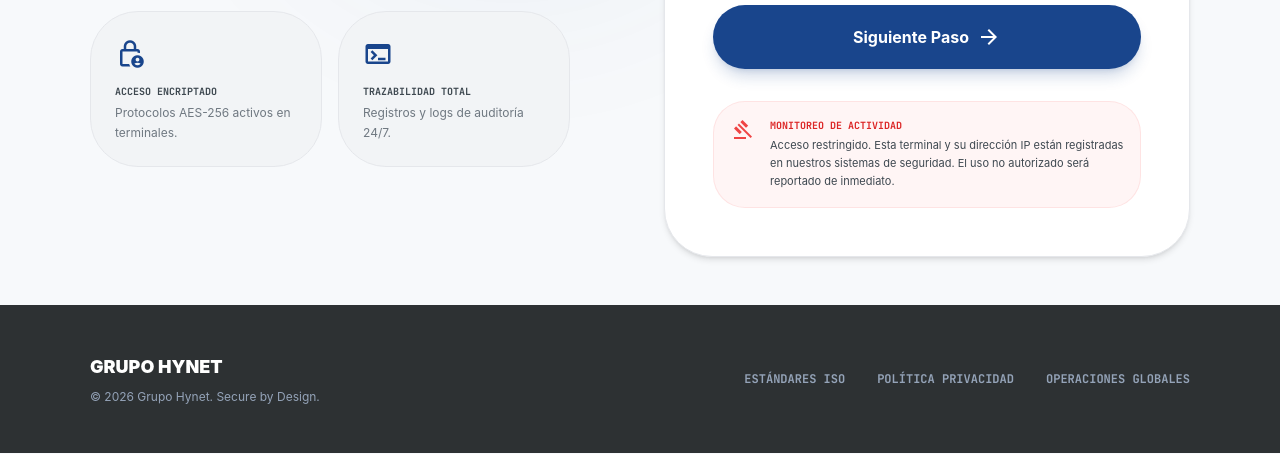
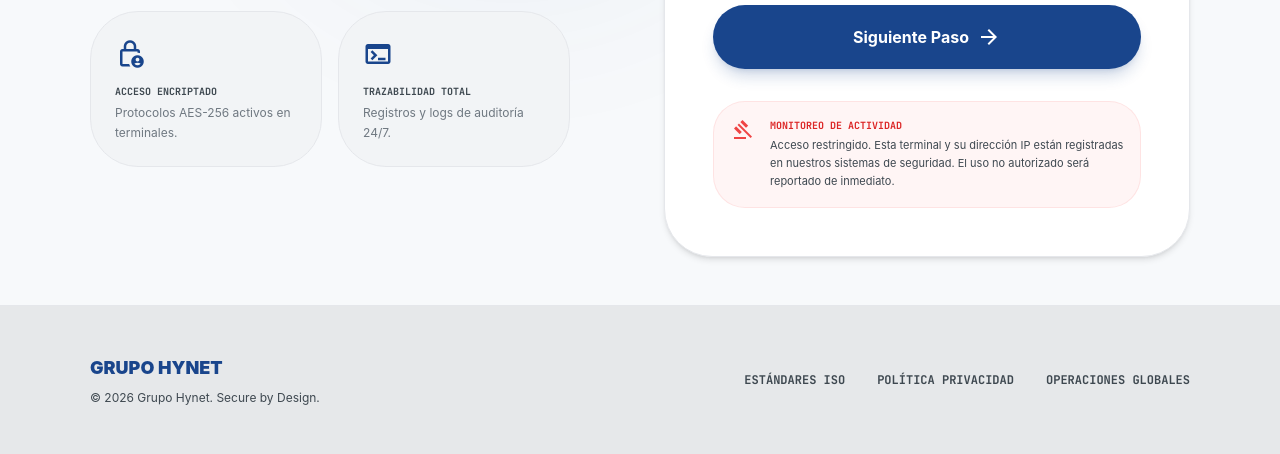
Before and after one commit to rontubot/hynet, a website: page portal/login.html in a window 1280 px wide. Shown: the part 686-1140 px from the top of the page. Drawn offline with nearby package versions, Linux system fonts and the light colour scheme; a web font is replaced by a local one.

Commit message:
fix: dark mode contrast issues in bento cards, CTAs, footers and logout buttons

```diff
--- a/assets/js/common.js
+++ b/assets/js/common.js
@@ -35,7 +35,7 @@ function setupMobileMenu() {
     if (actionBtn) {
       const clonedBtn = actionBtn.cloneNode(true);
       clonedBtn.className = "w-full text-center py-4 rounded-full font-label-caps text-label-caps " +
-        (actionBtn.classList.contains("bg-primary") ? "bg-primary text-on-primary" : "bg-inverse-surface text-inverse-on-surface");
+        (actionBtn.classList.contains("bg-primary") ? "bg-primary text-on-primary" : "bg-slate-800 text-white");
 
       // If it is an anchor, preserve link
       if (actionBtn.tagName === "A") {
--- a/portal/login.html
+++ b/portal/login.html
@@ -288,16 +288,16 @@
   </main>
 
   <!-- Footer Component -->
-  <footer class="w-full bg-inverse-surface py-12 px-6 mt-auto">
-    <div class="max-w-[1100px] mx-auto flex flex-col md:flex-row justify-between items-center gap-8 text-inverse-on-surface">
+  <footer class="w-full bg-surface-container-high py-12 px-6 mt-auto border-t border-outline-variant/20">
+    <div class="max-w-[1100px] mx-auto flex flex-col md:flex-row justify-between items-center gap-8 text-on-surface-variant">
       <div class="flex flex-col items-center md:items-start">
-        <span class="font-black text-lg text-white block mb-2">GRUPO HYNET</span>
-        <p class="text-xs text-slate-400">© 2026 Grupo Hynet. Secure by Design.</p>
+        <span class="font-black text-lg text-primary dark:text-primary-fixed block mb-2">GRUPO HYNET</span>
+        <p class="text-xs text-on-surface-variant">© 2026 Grupo Hynet. Secure by Design.</p>
       </div>
-      <div class="flex flex-wrap justify-center gap-x-8 gap-y-4 text-xs font-label-caps text-slate-400 font-bold">
-        <a class="hover:text-white transition-colors" href="#">ESTÁNDARES ISO</a>
-        <a class="hover:text-white transition-colors" href="#">POLÍTICA PRIVACIDAD</a>
-        <a class="hover:text-white transition-colors" href="#">OPERACIONES GLOBALES</a>
+      <div class="flex flex-wrap justify-center gap-x-8 gap-y-4 text-xs font-label-caps text-on-surface-variant font-bold">
+        <a class="hover:text-primary transition-colors" href="#">ESTÁNDARES ISO</a>
+        <a class="hover:text-primary transition-colors" href="#">POLÍTICA PRIVACIDAD</a>
+        <a class="hover:text-primary transition-colors" href="#">OPERACIONES GLOBALES</a>
       </div>
     </div>
   </footer>
```
Also changed, not shown: index.html (+2 -4 lines), nosotros.html (+1 -1 lines), portal/admin.html (+1 -1 lines), portal/dashboard.html (+2 -2 lines), soluciones.html (+1 -1 lines).
